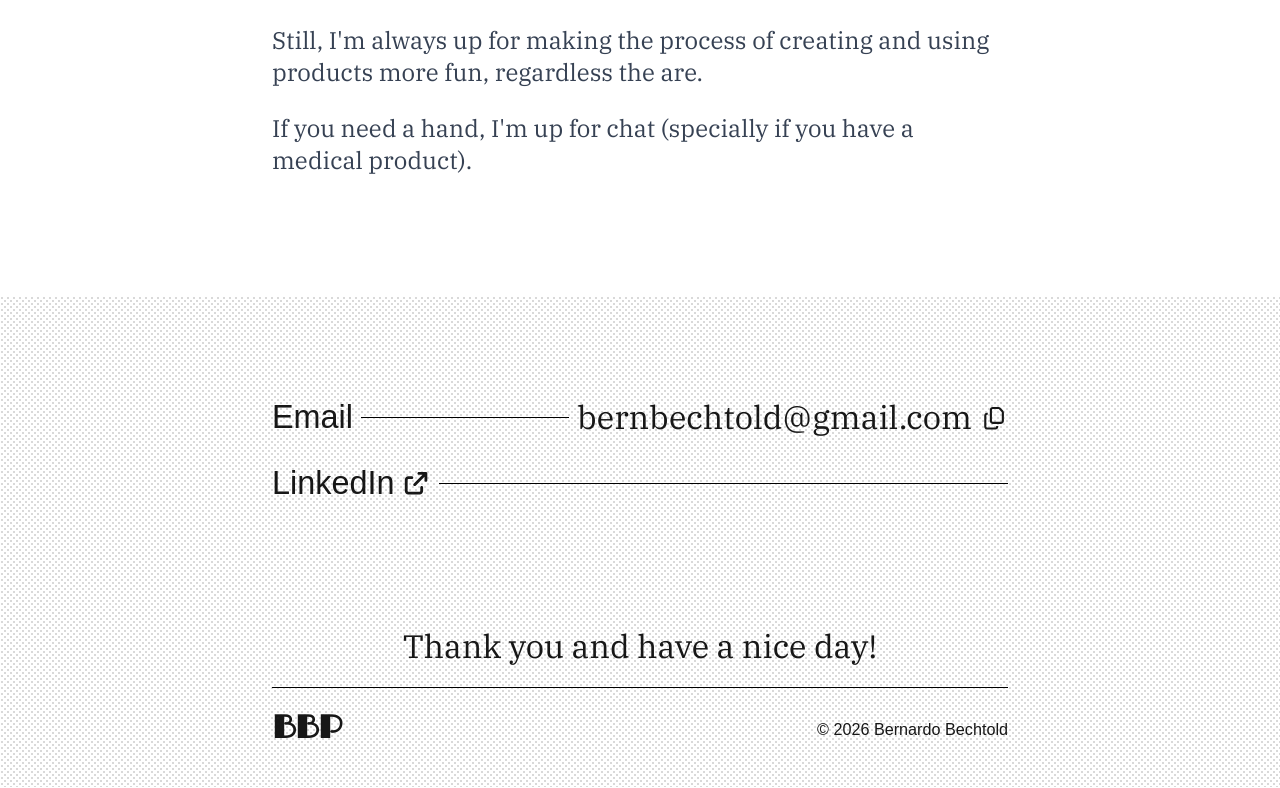
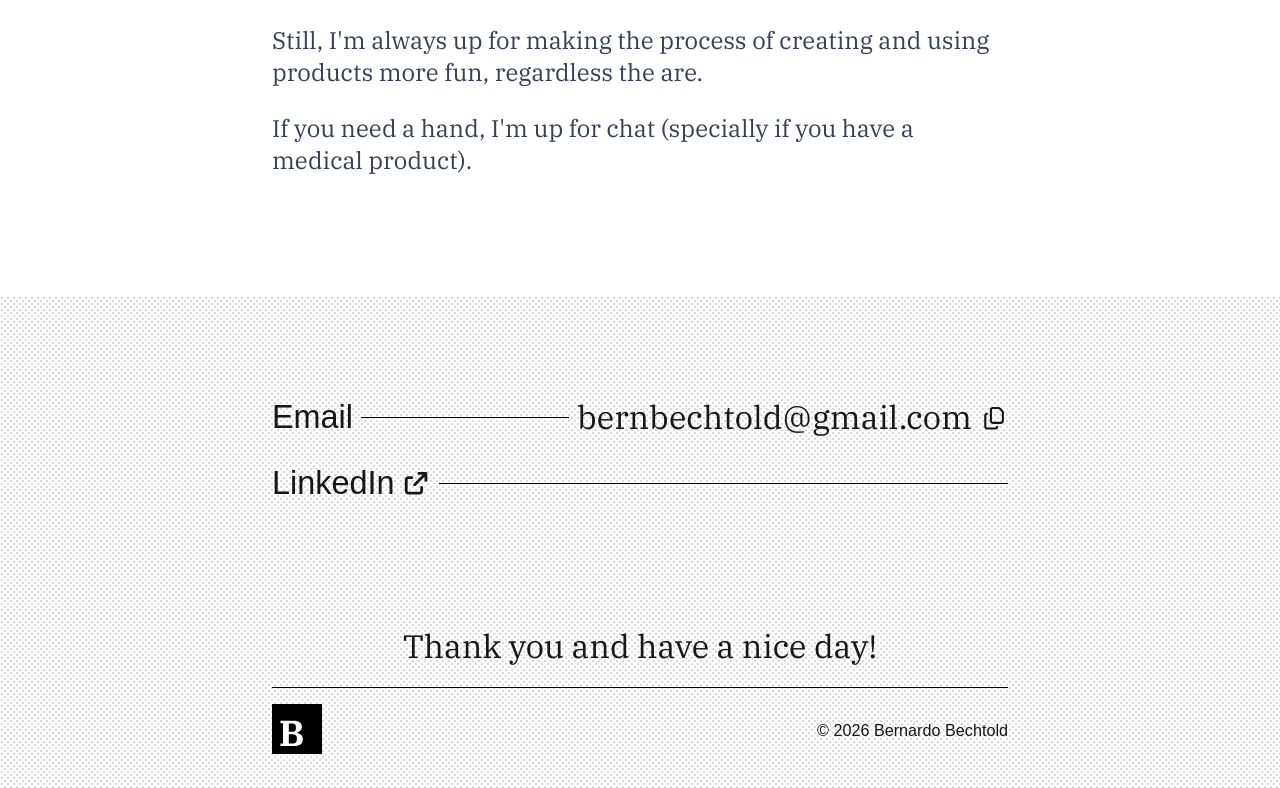
Before and after one commit to bernbecht/bbp-portfolio, a Next.js app: page / in a window 1280 px wide. Shown: the part 2184-2972 px from the top of the page. Built offline with nearby package versions, Linux system fonts and the light colour scheme.

Commit message:
💄 adds new logo to footer

```diff
--- a/components/Footer.tsx
+++ b/components/Footer.tsx
@@ -1,5 +1,6 @@
 "use client";
 
+import Logo from "@assets/logo.svg";
 import { faCircleCheck } from "@fortawesome/free-regular-svg-icons/faCircleCheck";
 import { faCopy } from "@fortawesome/free-regular-svg-icons/faCopy";
 import { faArrowUpRightFromSquare } from "@fortawesome/free-solid-svg-icons/faArrowUpRightFromSquare";
@@ -95,9 +96,7 @@ export function Footer() {
           </div>
         </address>
         <div className="flex justify-between items-center mt-4 gap-16">
-          <a href="/" className="font-bold tracking-tight text-[1.8em] logo">
-            BBP
-          </a>
+          <Logo />
           <span className="text-[0.9em]">© 2026 Bernardo Bechtold</span>
         </div>
       </div>
```
